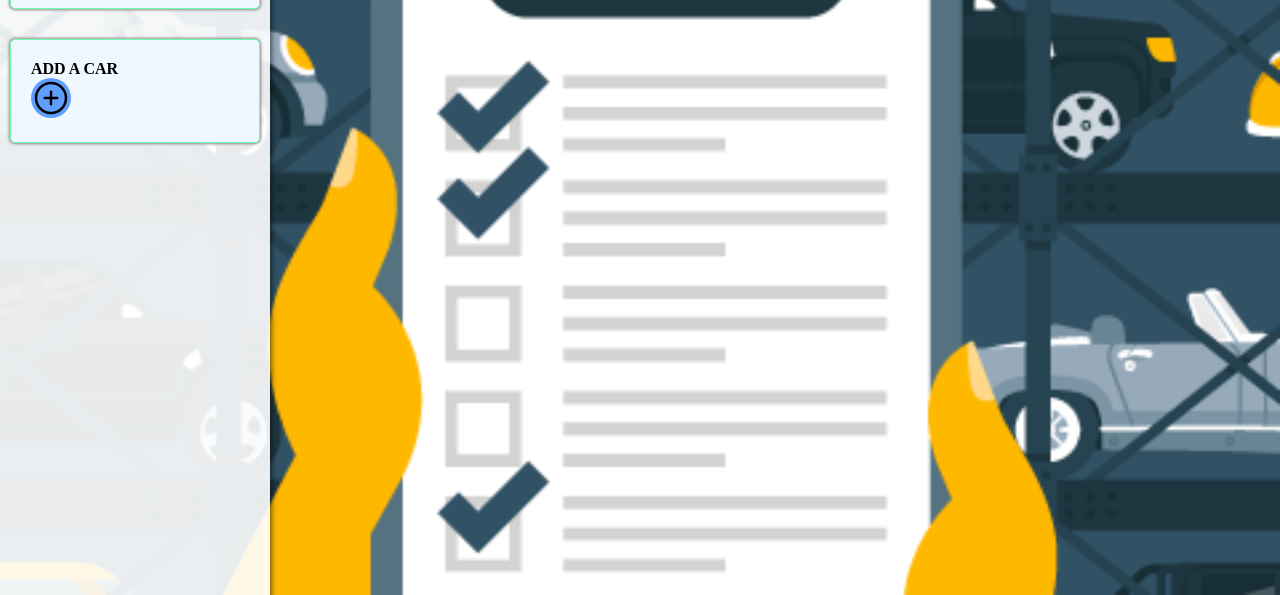
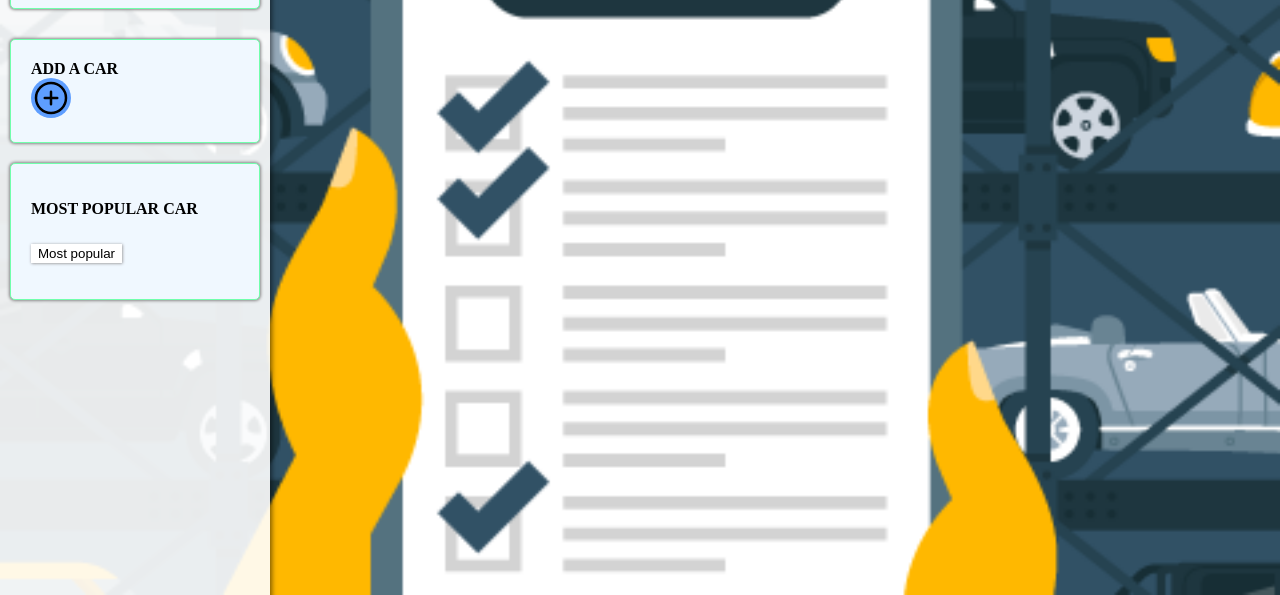
Before and after one commit to Wiseman3AM/Practical-Test-Car-CRUD-API-Application---AWM, a website: page public/index.html in a window 1280 px wide. Both pictures are taken after a click on the button 26 px from the left and 17 px from the top of the page. Shown: the part 205-800 px from the top of the page. Drawn offline with nearby package versions, Linux system fonts and the light colour scheme; no server answers.

Commit message:
COMPLETED ASSIGNMENT

```diff
--- a/public/index.html
+++ b/public/index.html
@@ -120,10 +120,16 @@
 
         </div>
 
+        <div class="addCarsToData">
+            <p><strong>MOST POPULAR CAR</strong></p>
+            <button @click="mostPopular()">Most popular</button>
+            <p x-text="mostPopular"></p>
+        </div>
+
     </div>
 
 
-    <button @click="mostPopular()">Most popular</button>
+
 
 
 
@@ -251,6 +257,10 @@
 
 
 
+
+
+
+
 </body>
 
 </html>
```
